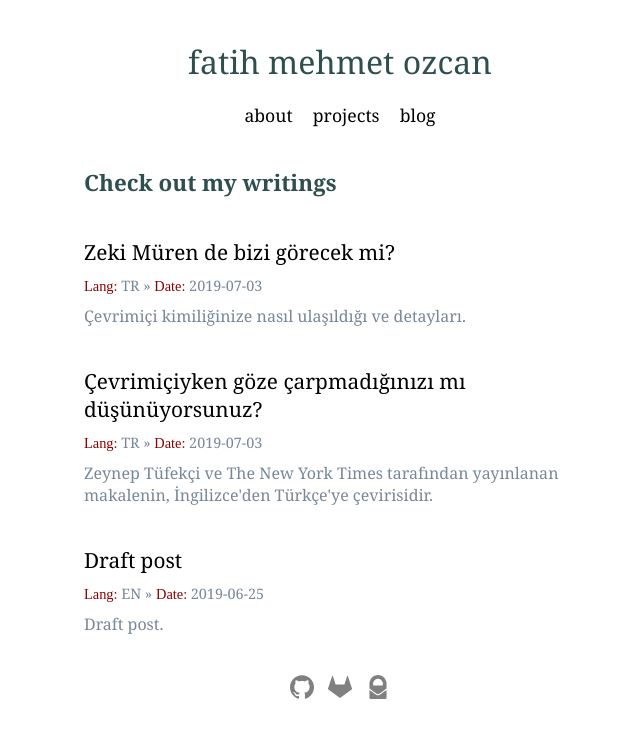
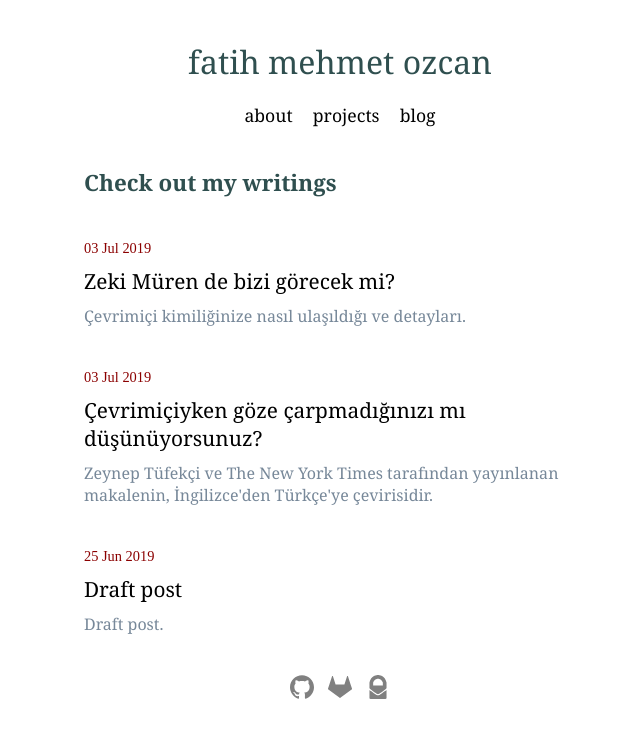
Before and after one commit to fatihmeh/fatihmeh.github.io, a Jekyll site: the page built from blog/index.html, in a window 1280 px wide. Shown: the top 738 px of the page, without its empty margins (300-940 px from the left). Built offline with Jekyll 4.4.1, drawn with Linux system fonts in a browser that asks for light colours.

Commit message:
Blog listing css update

```diff
--- a/blog/index.html
+++ b/blog/index.html
@@ -6,8 +6,8 @@ title: blog - fatih mehmet ozcan
 	<ul class="ul-blog-list">
 	  {% for post in site.posts %}
 		<li>
+		<p class="blog-date"><span class="info-text">{{ post.date | date_to_string }}</span></p>
 		<a class="blog-title" href="{{ post.url }}" title="{{ post.title }}">{{ post.title }}</a>
-		<p class="blog-date"><span class="info-text">Lang: </span>{{ post.lang }} » <span class="info-text">Date: </span>{{ post.date | date: "%Y-%m-%d" }}</p>
 		<p class="blog-excerpt">{{ post.excerpt }}</p>
 		</li>
 	  {% endfor %}
--- a/css/main.css
+++ b/css/main.css
@@ -81,10 +81,10 @@ a:hover {
   font-size: 1.3rem; color:black;
 }
 .blog-date {
-  font-size: 0.9rem; color:lightslategray; margin-bottom:10px; margin-top:10px;
+  font-size: 0.9rem; color:lightslategray; margin-bottom:10px;
 }
 .blog-excerpt {
-  color: lightslategray; margin-top:10px; font-size:1rem;
+  color: lightslategray; margin-top:10px; margin-top:10px; font-size:1rem;
 }
 .info-text{
   color:darkred; font-family: "Times New Roman", Times, serif;
```
